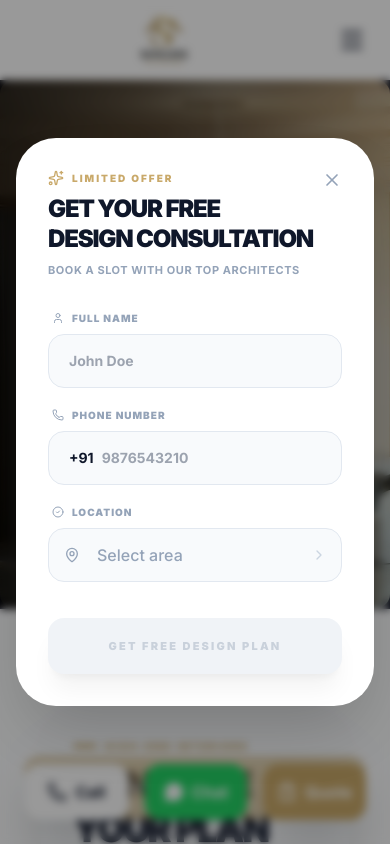
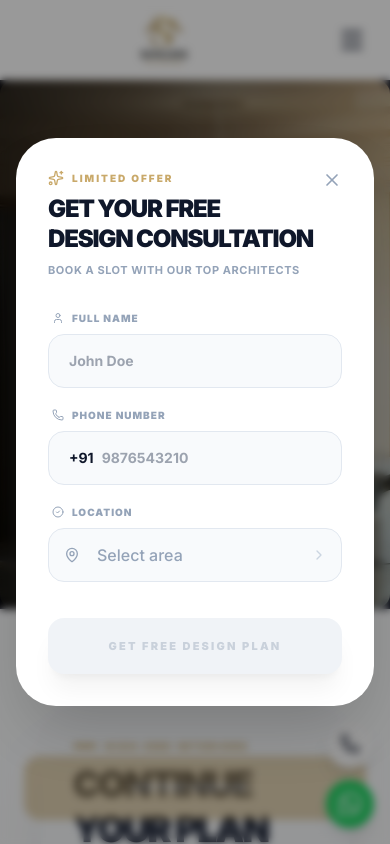
Before and after one commit to singhraman34/web-leads-project-contract, a Next.js app: page /get-quote in a window 390 px wide. Shown: the top 844 px of the page. Built offline with nearby package versions, Linux system fonts and the light colour scheme.

Commit message:
solve lint error and  remove extra flooting button and add my number

```diff
--- a/components/contact/MultiStepForm.tsx
+++ b/components/contact/MultiStepForm.tsx
@@ -7,10 +7,8 @@
     ChevronRight, Layout, CheckCircle2,
     Calendar, MapPin, MessageSquare,
     Tag, User, Phone, Mail,
-    Check, Sparkles, Building2, ArrowLeft,
-    Search
+    Check, Sparkles, Building2, ArrowLeft
 } from "lucide-react";
-import { AREAS_WE_SERVE } from "@/lib/data/areas";
 import { SERVICES_DATA } from "@/lib/data/services";
 import { Button } from "@/components/ui/button";
 import { LocationSearch } from "./LocationSearch";
@@ -84,6 +82,7 @@
     const serviceParam = searchParams.get("service");
     const projectParam = searchParams.get("project");
 
+    // eslint-disable-next-line @typescript-eslint/no-unused-vars
     const [mounted, setMounted] = useState(false);
     const [hydrated, setHydrated] = useState(false);
     const [data, setData] = useState<FormData>(initialData);
--- a/components/ui/FloatingContactBar.tsx
+++ b/components/ui/FloatingContactBar.tsx
@@ -1,101 +1,52 @@
 "use client";
 
 import { motion } from "framer-motion";
-import { Phone, MessageCircle, ClipboardList } from "lucide-react";
-import Link from "next/link";
+import { Phone } from "lucide-react";
 import { SITE_CONFIG } from "@/config/constants";
+
+const WhatsAppIcon = ({ className = "" }: { className?: string }) => (
+  <svg
+    viewBox="0 0 24 24"
+    fill="currentColor"
+    className={className}
+    xmlns="http://www.w3.org/2000/svg"
+  >
+    <path d="M17.472 14.382c-.297-.149-1.758-.867-2.03-.967-.273-.099-.471-.148-.67.15-.197.297-.767.966-.94 1.164-.173.199-.347.223-.644.075-.297-.15-1.255-.463-2.39-1.475-.883-.788-1.48-1.761-1.653-2.059-.173-.297-.018-.458.13-.606.134-.133.298-.347.446-.52.149-.174.198-.298.298-.497.099-.198.05-.371-.025-.52-.075-.149-.669-1.612-.916-2.207-.242-.579-.487-.5-.669-.51a12.8 12.8 0 0 0-.57-.01c-.198 0-.52.074-.792.372-.272.297-1.04 1.016-1.04 2.479 0 1.462 1.065 2.875 1.213 3.074.149.198 2.096 3.2 5.077 4.487.709.306 1.262.489 1.694.625.712.227 1.36.195 1.871.118.571-.085 1.758-.719 2.006-1.413.248-.694.248-1.289.173-1.413-.074-.124-.272-.198-.57-.347m-5.421 7.403h-.004a9.87 9.87 0 0 1-5.031-1.378l-.361-.214-3.741.982.998-3.648-.235-.374a9.86 9.86 0 0 1-1.51-5.26c.001-5.45 4.436-9.884 9.888-9.884 2.64 0 5.122 1.03 6.988 2.898a9.825 9.825 0 0 1 2.893 6.994c-.003 5.45-4.437 9.884-9.885 9.884m8.413-18.297A11.815 11.815 0 0 0 12.05 0C5.495 0 .16 5.335.157 11.892c0 2.096.547 4.142 1.588 5.945L.057 24l6.305-1.654a11.882 11.882 0 0 0 5.683 1.448h.005c6.554 0 11.89-5.335 11.893-11.893a11.821 11.821 0 0 0-3.48-8.413Z"/>
+  </svg>
+);
 
 export default function FloatingContactBar() {
     const whatsappNumber = "+919876543210"; // Placeholder for Mumbai context
     const whatsappMessage = encodeURIComponent("Hello, I want to discuss a construction project.");
     const whatsappUrl = `https://wa.me/${whatsappNumber}?text=${whatsappMessage}`;
+    const callUrl = `tel:${SITE_CONFIG.contact.phone.replace(/[^0-9]/g, '') || '18003548328'}`;
 
     return (
-        <>
-            {/* Desktop: Fixed Right Stack */}
-            <div className="hidden lg:flex fixed right-8 bottom-12 flex-col gap-4 z-50">
+        <div className="fixed right-4 md:right-8 bottom-4 md:bottom-8 flex flex-col gap-3 md:gap-4 z-50">
             <motion.a
-                    href={`tel:${SITE_CONFIG.contact.phone.replace(/[^0-9]/g, '') || '18003548328'}`}
+                href={callUrl}
+                aria-label="Call us"
                 initial={{ opacity: 0, x: 20 }}
                 animate={{ opacity: 1, x: 0 }}
-                    whileHover={{ scale: 1.1, x: -5 }}
-                    transition={{ duration: 0.25 }}
-                    className="w-14 h-14 bg-white text-slate-900 rounded-full flex items-center justify-center shadow-xl border border-slate-100 group transition-all"
+                className="w-12 h-12 md:w-14 md:h-14 bg-white text-slate-900 rounded-full flex items-center justify-center shadow-lg border border-slate-100 hover:scale-110 hover:brightness-105 transition-all duration-200 ease-in-out group"
                 title="Call Now"
             >
-                    <Phone size={24} className="group-hover:text-[#C9A96A] transition-colors" />
+                <Phone className="w-5 h-5 md:w-6 md:h-6 group-hover:text-[#C9A96A] transition-colors duration-200 ease-in-out" />
             </motion.a>
 
             <motion.a
                 href={whatsappUrl}
                 target="_blank"
                 rel="noopener noreferrer"
+                aria-label="Chat on WhatsApp"
                 initial={{ opacity: 0, x: 20 }}
                 animate={{ opacity: 1, x: 0 }}
-                    whileHover={{ scale: 1.1, x: -5 }}
-                    transition={{ duration: 0.25, delay: 0.1 }}
-                    className="w-14 h-14 bg-[#25D366] text-white rounded-full flex items-center justify-center shadow-xl group transition-all"
+                transition={{ delay: 0.1 }}
+                className="w-12 h-12 md:w-14 md:h-14 bg-[#25D366] text-white rounded-full flex items-center justify-center shadow-lg hover:scale-110 hover:brightness-105 transition-all duration-200 ease-in-out"
                 title="WhatsApp Chat"
             >
-                    <MessageCircle size={24} className="fill-current" />
+                <WhatsAppIcon className="w-6 h-6 md:w-7 md:h-7" />
             </motion.a>
-
-                <motion.div
-                    initial={{ opacity: 0, x: 20 }}
-                    animate={{ opacity: 1, x: 0 }}
-                    whileHover={{ scale: 1.1, x: -5 }}
-                    transition={{ duration: 0.25, delay: 0.2 }}
-                >
-                    <Link
-                        href="/get-quote"
-                        className="w-14 h-14 bg-[#C9A96A] text-white rounded-full flex items-center justify-center shadow-xl group transition-all"
-                        title="Get Quote"
-                    >
-                        <ClipboardList size={24} />
-                    </Link>
-                </motion.div>
         </div>
-
-            {/* Mobile: Bottom Sticky Bar */}
-            <div className="lg:hidden fixed bottom-6 left-6 right-6 z-50 flex items-center justify-between gap-4">
-                <motion.a
-                    href={`tel:${SITE_CONFIG.contact.phone.replace(/[^0-9]/g, '') || '18003548328'}`}
-                    initial={{ y: 50, opacity: 0 }}
-                    animate={{ y: 0, opacity: 1 }}
-                    className="flex-1 bg-white text-slate-900 h-14 rounded-2xl flex items-center justify-center gap-2 shadow-2xl border border-slate-100 font-bold active:scale-95 transition-all"
-                >
-                    <Phone size={20} />
-                    <span>Call</span>
-                </motion.a>
-
-                <motion.a
-                    href={whatsappUrl}
-                    target="_blank"
-                    rel="noopener noreferrer"
-                    initial={{ y: 50, opacity: 0 }}
-                    animate={{ y: 0, opacity: 1 }}
-                    transition={{ delay: 0.1 }}
-                    className="flex-1 bg-[#25D366] text-white h-14 rounded-2xl flex items-center justify-center gap-2 shadow-2xl font-bold active:scale-95 transition-all"
-                >
-                    <MessageCircle size={20} className="fill-current" />
-                    <span>Chat</span>
-                </motion.a>
-
-                <motion.div
-                    className="flex-1"
-                    initial={{ y: 50, opacity: 0 }}
-                    animate={{ y: 0, opacity: 1 }}
-                    transition={{ delay: 0.2 }}
-                >
-                    <Link
-                        href="/get-quote"
-                        className="bg-[#C9A96A] text-white h-14 rounded-2xl flex items-center justify-center gap-2 shadow-2xl font-bold active:scale-95 transition-all"
-                    >
-                        <ClipboardList size={20} />
-                        <span>Quote</span>
-                    </Link>
-                </motion.div>
-            </div>
-        </>
     );
 }
```
Also changed, not shown: components/LeadPopup.tsx (line endings or trailing spaces), components/animations/PageTransition.tsx (line endings or trailing spaces). Lines whose indentation alone changed are shown as unchanged.
